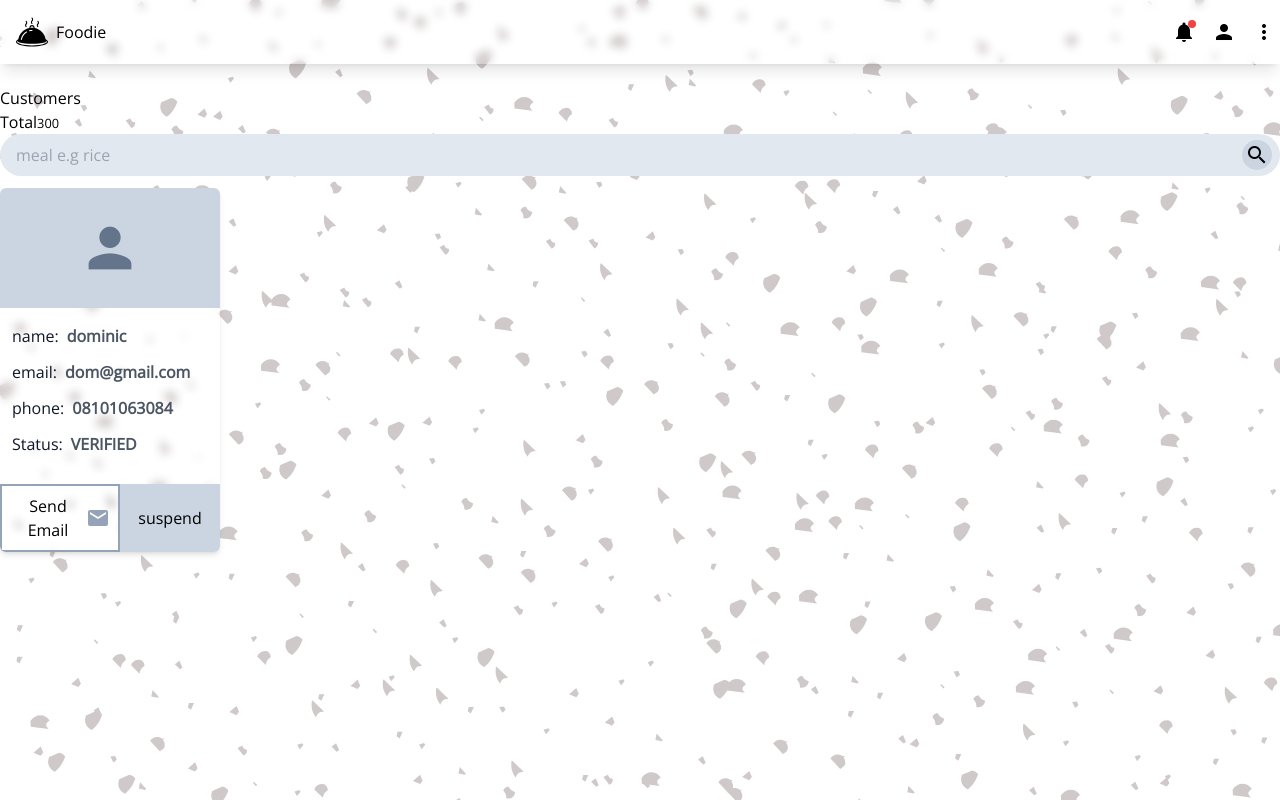
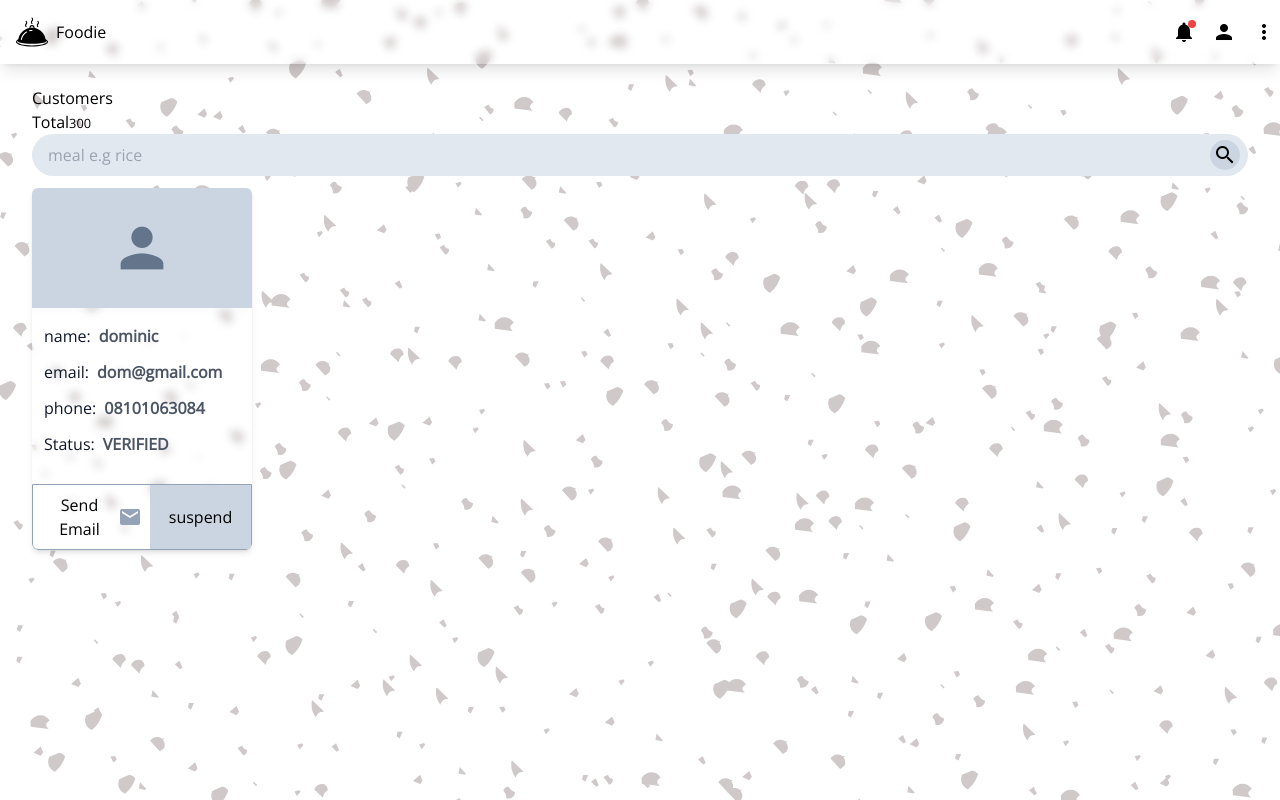
Before and after one commit to dom-codex/Foodapp-admin-frontend, a React (Create React App) app: page / in a window 1280 px wide. Built offline with nearby package versions, Linux system fonts and the light colour scheme.

Commit message:
finishe customercard design

```diff
--- a/src/components/customer.js
+++ b/src/components/customer.js
@@ -11,8 +11,8 @@ const Customer = ({ name, email, phone }) => {
         <Details title={'phone'} value={phone} />
         <Details title="Status" value="VERIFIED" />
       </div>
-      <div className="flex">
-        <button className="flex p-2 border-2 border-slate-400 flex-1 items-center ">
+      <div className="flex border-[1px] border-slate-400 rounded-bl-md rounded-br-md">
+        <button className="flex p-2 flex-1 items-center  ">
           <span>Send Email</span>
           <i className="material-icons text-slate-400">mail</i>
         </button>
--- a/src/pages/customers.js
+++ b/src/pages/customers.js
@@ -4,7 +4,7 @@ import Customer from '../components/customer.js';
 const Customers = () => {
   return (
     <section>
-      <div>
+      <div className="w-[95%] mx-auto">
         <div>
           <div>
             <h2>Customers</h2>
```
